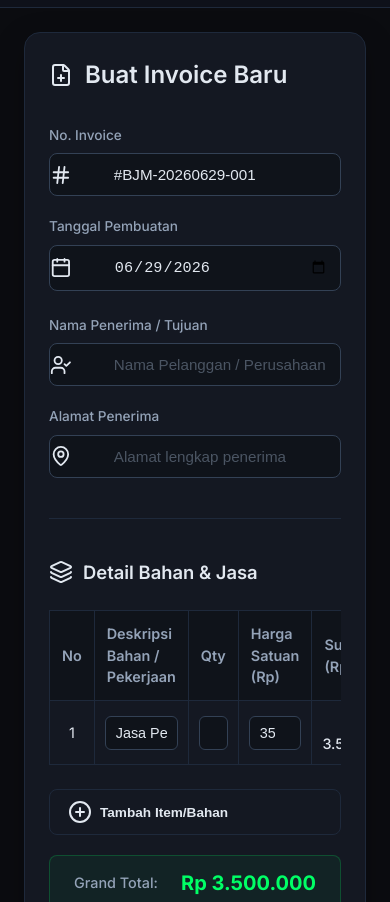
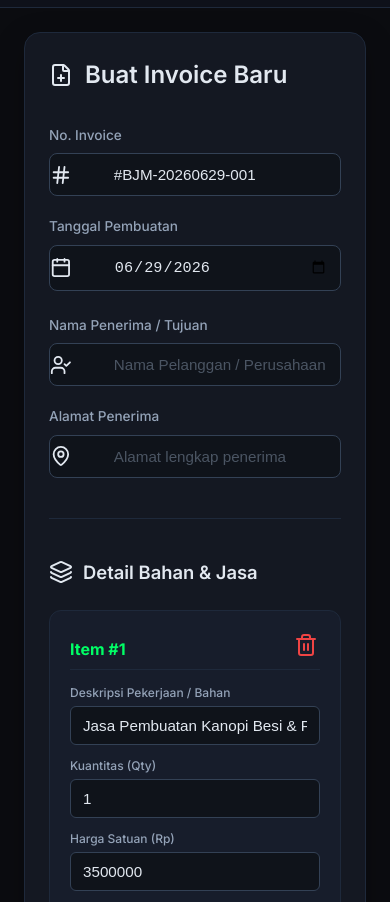
Before and after one commit to darderdor19/invoicebengkel, a website: page index.html in a window 390 px wide. Shown: the part 177-1079 px from the top of the page. Drawn offline with nearby package versions, Linux system fonts and the light colour scheme; a web font is replaced by a local one.

Commit message:
Fix blank PDF download and convert mobile table inputs to readable cards

```diff
--- a/app.js
+++ b/app.js
@@ -347,22 +347,27 @@ document.addEventListener('DOMContentLoaded', () => {
     btnDownloadPdf.addEventListener('click', () => {
         const originalElement = document.getElementById('invoice-pdf-render');
 
-        // Clone the element to render it off-screen at full native A4 size
+        // Create a wrapper container matching the invoice structure
+        const container = document.createElement('div');
+        container.className = 'invoice-container-outer';
+        container.style.position = 'fixed';
+        container.style.left = '0';
+        container.style.top = '0';
+        container.style.zIndex = '-9999'; // Place it behind the dashboard so it's invisible
+        container.style.width = '210mm';
+        container.style.height = '297mm';
+        container.style.overflow = 'hidden';
+        container.style.opacity = '1';
+        container.style.pointerEvents = 'none';
+
+        // Clone the element to render it at full native A4 size
         const element = originalElement.cloneNode(true);
-
-        // Style the clone to be visible to html2pdf/html2canvas but off-screen and unconstrained by mobile viewport
-        element.style.position = 'absolute';
-        element.style.left = '-9999px';
-        element.style.top = '0';
+        element.style.transform = 'none'; // Ensure scale is reset on download clone
         element.style.width = '210mm';
         element.style.minHeight = '297mm';
-        element.style.display = 'flex';
-        element.style.flexDirection = 'column';
-        element.style.justifyContent = 'space-between';
-        element.style.backgroundColor = '#ffffff';
-        element.style.transform = 'none'; // Ensure scale is reset on download clone
 
-        document.body.appendChild(element);
+        container.appendChild(element);
+        document.body.appendChild(container);
 
         // Setup options - forcing A4 portrait mode
         const opt = {
@@ -383,18 +388,18 @@ document.addEventListener('DOMContentLoaded', () => {
         btnDownloadPdf.innerHTML = '<i class="loading-spinner"></i> Mengunduh...';
         btnDownloadPdf.disabled = true;
 
-        // Generate PDF from the off-screen clone
+        // Generate PDF from the clone
         html2pdf().set(opt).from(element).save().then(() => {
             btnDownloadPdf.innerHTML = originalText;
             btnDownloadPdf.disabled = false;
-            document.body.removeChild(element); // Clean up
+            document.body.removeChild(container); // Clean up
         }).catch((err) => {
             console.error('PDF Generation Error:', err);
             alert('Terjadi kesalahan saat membuat PDF.');
             btnDownloadPdf.innerHTML = originalText;
             btnDownloadPdf.disabled = false;
-            if (element.parentNode) {
-                document.body.removeChild(element); // Clean up
+            if (container.parentNode) {
+                document.body.removeChild(container); // Clean up
             }
         });
     });
--- a/styles.css
+++ b/styles.css
@@ -945,6 +945,117 @@ body {
         overflow-x: hidden;
         padding: 15px 10px;
     }
+
+    /* Table to Card conversion for mobile */
+    #items-table,
+    #items-table thead,
+    #items-table tbody,
+    #items-table th,
+    #items-table td,
+    #items-table tr {
+        display: block;
+    }
+
+    #items-table thead {
+        display: none !important; /* Hide headers on mobile */
+    }
+
+    #items-table tr {
+        background-color: #171d2b;
+        border: 1px solid var(--dash-border);
+        border-radius: 12px;
+        margin-bottom: 1.5rem;
+        padding: 1.25rem;
+        position: relative;
+    }
+
+    #items-table td {
+        border: none !important;
+        padding: 6px 0 !important;
+        width: 100% !important;
+        text-align: left !important;
+    }
+
+    /* Row Number as card header */
+    #items-table td.row-number {
+        font-weight: 700;
+        font-size: 1rem;
+        color: var(--dash-accent);
+        border-bottom: 1px solid var(--dash-border) !important;
+        padding-bottom: 8px !important;
+        margin-bottom: 8px;
+        display: flex;
+        align-items: center;
+    }
+    #items-table td.row-number::before {
+        content: "Item #";
+    }
+
+    /* Add labels on mobile */
+    #items-table td:nth-of-type(2)::before {
+        content: "Deskripsi Pekerjaan / Bahan";
+        display: block;
+        font-size: 0.75rem;
+        color: var(--dash-text-muted);
+        margin-bottom: 4px;
+        font-weight: 500;
+    }
+
+    #items-table td:nth-of-type(3)::before {
+        content: "Kuantitas (Qty)";
+        display: block;
+        font-size: 0.75rem;
+        color: var(--dash-text-muted);
+        margin-bottom: 4px;
+        font-weight: 500;
+    }
+
+    #items-table td:nth-of-type(4)::before {
+        content: "Harga Satuan (Rp)";
+        display: block;
+        font-size: 0.75rem;
+        color: var(--dash-text-muted);
+        margin-bottom: 4px;
+        font-weight: 500;
+    }
+
+    #items-table td.row-subtotal {
+        display: flex;
+        justify-content: space-between;
+        align-items: center;
+        font-size: 1.1rem;
+        color: var(--dash-accent);
+        font-weight: 700;
+        border-top: 1px dashed var(--dash-border) !important;
+        margin-top: 8px;
+        padding-top: 12px !important;
+    }
+
+    #items-table td.row-subtotal::before {
+        content: "Subtotal:";
+        font-size: 0.8rem;
+        font-weight: 500;
+        color: var(--dash-text-muted);
+    }
+
+    /* Delete button positioning */
+    #items-table td:last-child {
+        position: absolute;
+        top: 1rem;
+        right: 1rem;
+        width: auto !important;
+        padding: 0 !important;
+    }
+
+    /* Input overrides on mobile */
+    #items-table input {
+        padding: 10px 12px;
+        font-size: 0.95rem;
+    }
+
+    #items-table .item-qty {
+        text-align: left !important;
+    }
 }
 
 @media (max-width: 480px) {
```
